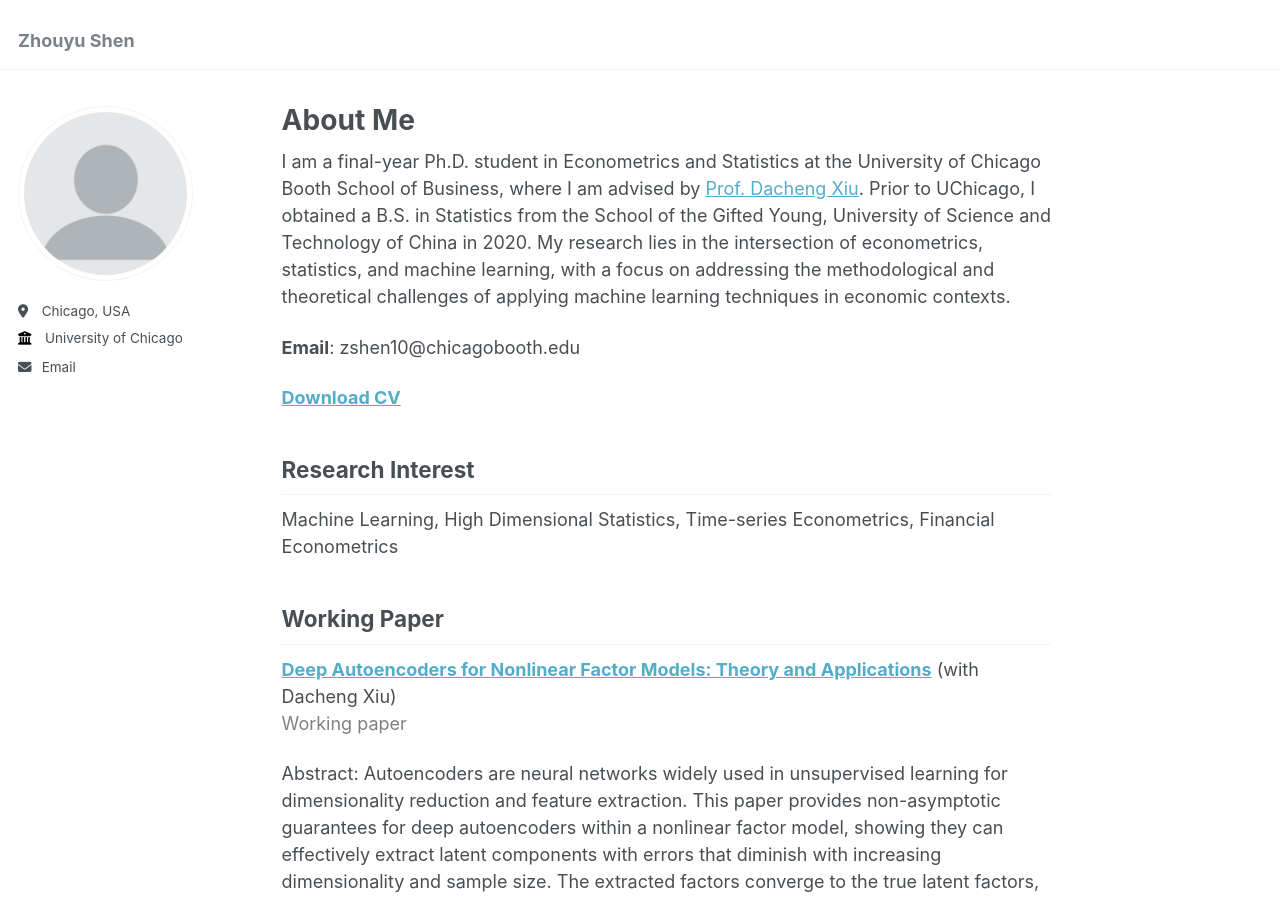
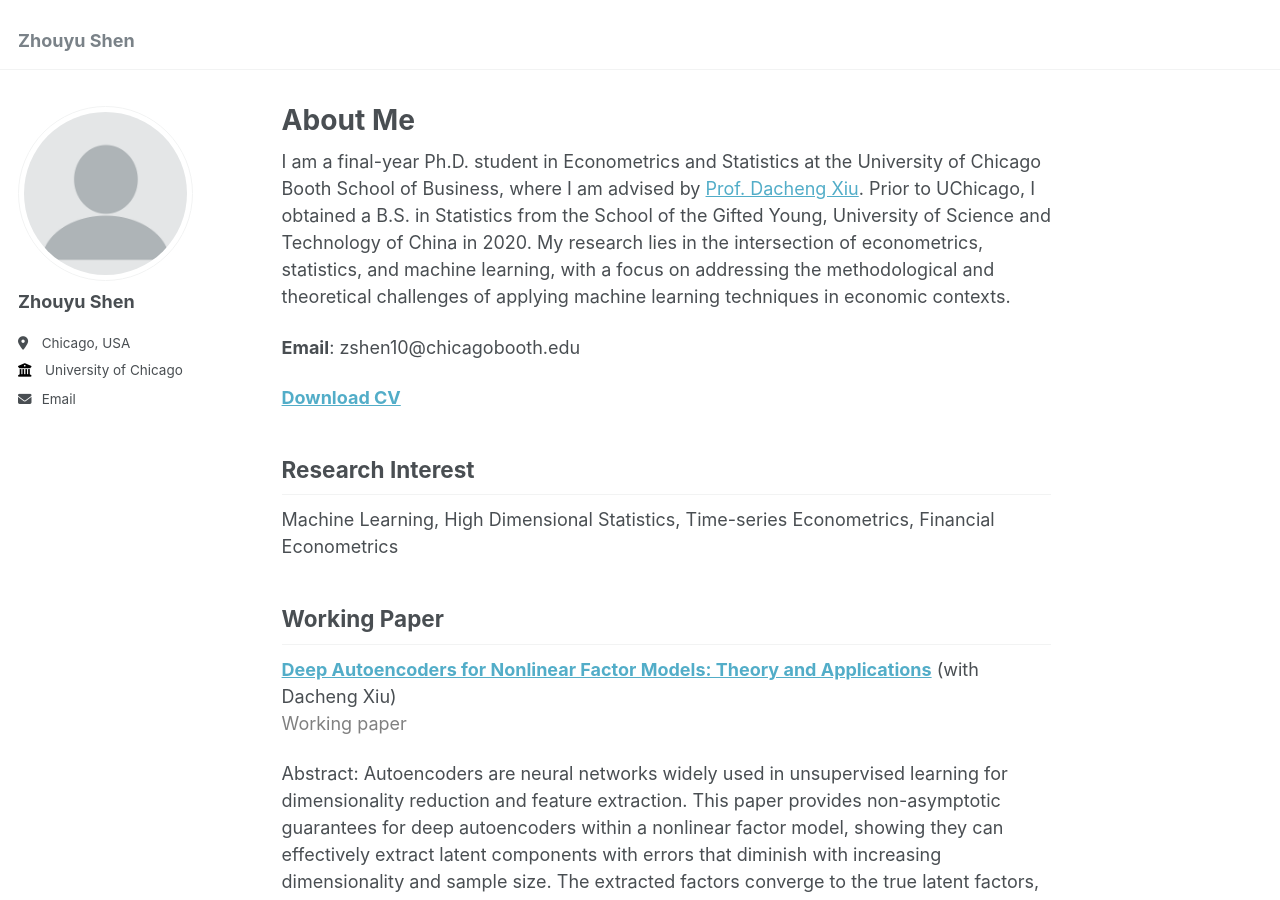
Before and after one commit to szyu123/zhouyushen, a Jekyll site: the page built from _pages/about.md, in a window 1280 px wide and 900 px high. Built offline with Jekyll 4.4.1, drawn with Linux system fonts in a browser that asks for light colours.

Commit message:
Update _config.yml

```diff
--- a/_config.yml
+++ b/_config.yml
@@ -12,9 +12,9 @@ title                    : "Zhouyu Shen"
 title_separator          : "-"
 name                     : &name "Zhouyu Shen"
 description              : &description "personal description"
-url                      : https://academicpages.github.io # the base hostname & protocol for your site e.g. "https://mmistakes.github.io"
+url                      : https://szyu123.github.io/zhouyushen/ # the base hostname & protocol for your site e.g. "https://mmistakes.github.io"
 baseurl                  : "" # the subpath of your site, e.g. "/blog"
-repository               : "academicpages/academicpages.github.io"
+repository               : "https://szyu123.github.io/zhouyushen/"
 
 # Site Author - The following control what appear as part of the author content on the side bar.
 #               If a field is blank the icon and link will not appear, otherwise it will be shown.
@@ -22,7 +22,7 @@ repository               : "academicpages/academicpages.github.io"
 author:
   # Biographic information
   avatar           : "profile.png"
-  name             : ""
+  name             : "Zhouyu Shen"
   pronouns         : # example: "she/her"
   bio              : ""
   location         : "Chicago, USA"
```
